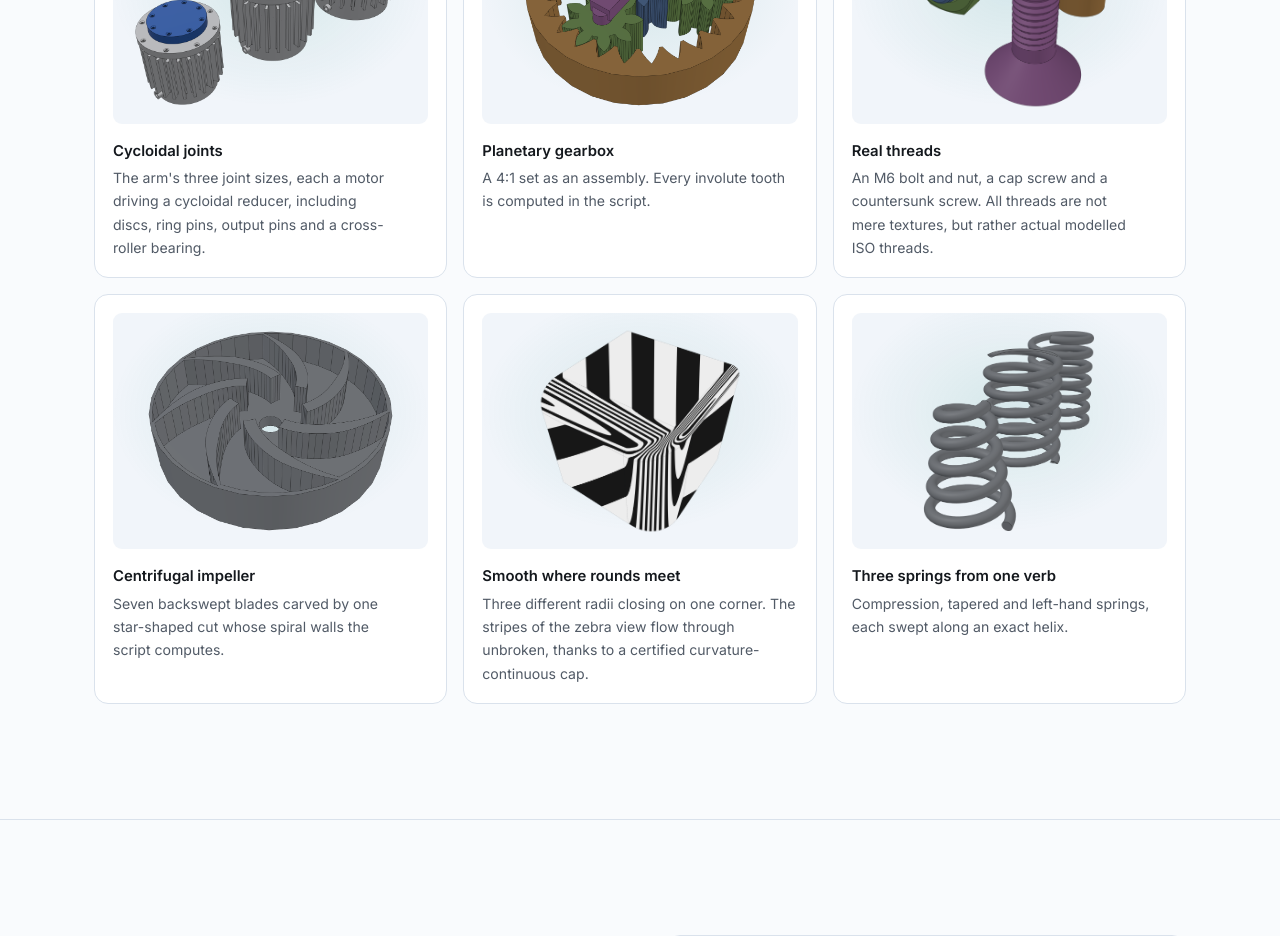
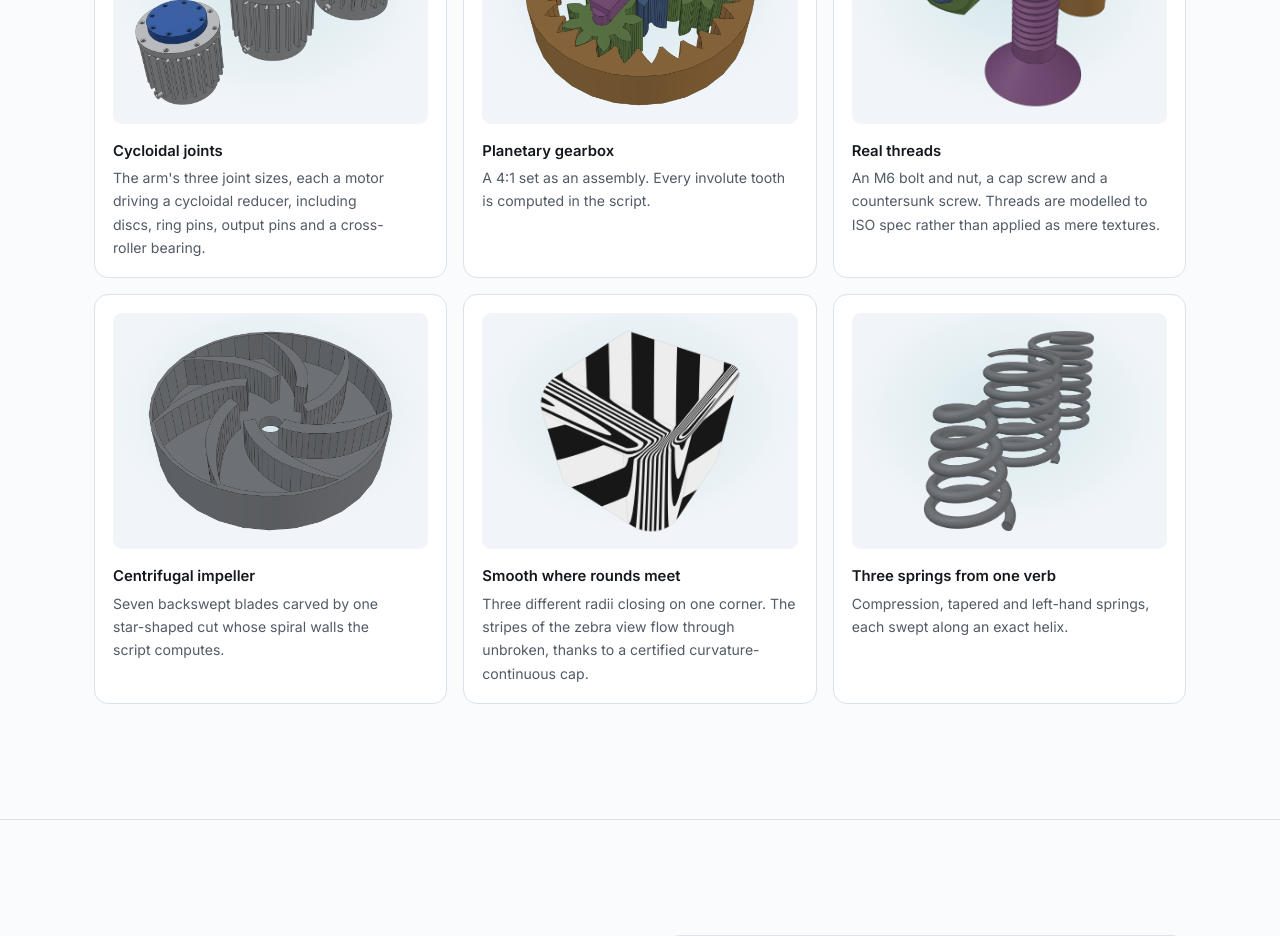
Before and after one commit to popkern-dev/popkern, a plain HTML site: page web/lander/index.html in a window 1280 px wide. Shown: the part 1260-2196 px from the top of the page. Drawn offline with Linux system fonts and the light colour scheme.

Commit message:
Lander: launch post's "Chip in" goes to the support page; threads caption
"Chip in." links to /support/ again, with Ko-fi still linked inline.
The fastener caption reads more plainly.

```diff
--- a/web/lander/index.html
+++ b/web/lander/index.html
@@ -120,7 +120,7 @@
 
       <figure class="shot">
         <div class="shot-img"><img src="assets/img/fastener-kit.png?v=4bf35148" alt="A hex bolt with its nut threaded on, a socket-head cap screw and a countersunk screw, each in its own color, all with modeled threads." loading="lazy" width="900" height="917"></div>
-        <figcaption><b>Real threads</b>An M6 bolt and nut, a cap screw and a countersunk screw. All threads are not mere textures, but rather actual modelled ISO threads.</figcaption>
+        <figcaption><b>Real threads</b>An M6 bolt and nut, a cap screw and a countersunk screw. Threads are modelled to ISO spec rather than applied as mere textures.</figcaption>
       </figure>
 
       <figure class="shot">
```
Also changed, not shown: web/lander/blog/announcing-popkern.html (+1 -1 lines).
